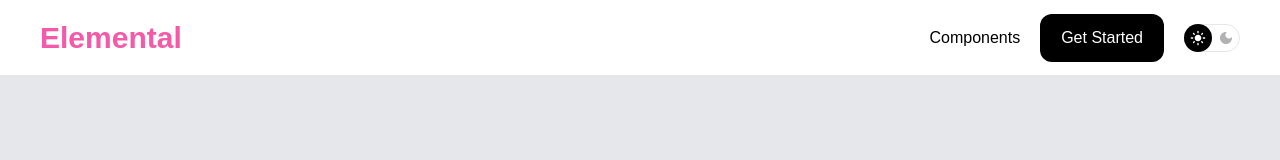
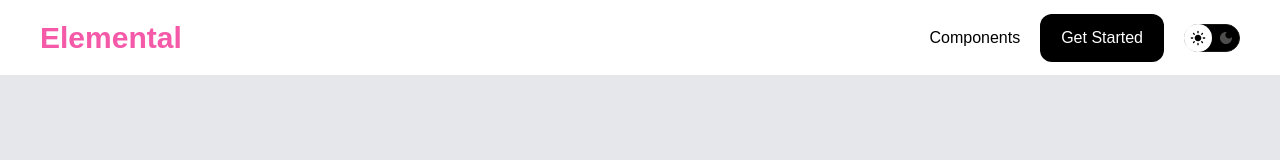
Before and after one commit to kevincas01/Elemental, a Next.js app in the folder elemental/: page / in a window 1280 px wide. Shown: the top 160 px of the page. Built offline with nearby package versions, Linux system fonts and the light colour scheme.

Commit message:
Toggle switch fix header

```diff
--- a/elemental/app/ReusableComponents/Header/Header.tsx
+++ b/elemental/app/ReusableComponents/Header/Header.tsx
@@ -4,8 +4,11 @@ import React from "react";
 
 const Header = () => {
   return (
-    <header className="fixed top-0 flex justify-between w-full px-10 h-[75px] items-center z-50">
-      <Link href={"/"} className="font-extrabold text-3xl text-primary">
+    <header className="fixed top-0 flex justify-between w-full px-10 h-[75px] items-center z-50 bg-lightBg dark:bg-darkBg">
+      <Link
+        href={"/"}
+        className="font-extrabold text-3xl text-primary"
+      >
         Elemental
       </Link>
 
--- a/elemental/app/ReusableComponents/ToggleThemeSwitch.tsx
+++ b/elemental/app/ReusableComponents/ToggleThemeSwitch.tsx
@@ -29,7 +29,7 @@ const ToggleThemeSwitch = () => {
 
   return (
     <div
-      className={`relative w-14 h-7 flex justify-around items-center mix-blend-difference cursor-pointer`}
+      className={`relative w-14 h-7 flex justify-around items-center cursor-pointer`}
       onClick={toggleTheme}
     >
       <input
@@ -37,10 +37,10 @@ const ToggleThemeSwitch = () => {
         name="darkMode"
         checked={isDarkMode}
         onChange={toggleTheme}
-        className="settings-checkbox absolute w-full h-full appearance-none rounded-full bg-lightBg dark:bg-darkBg border cursor-pointer transition-colors duration-400"
+        className="settings-checkbox absolute w-full h-full appearance-none rounded-full mix-blend-difference bg-lightBg  border cursor-pointer transition-colors duration-400"
       />
       <span
-        className={`absolute  top-0 left-0 h-full aspect-square rounded-full bg-darkBg dark:bg-lightBg transition-transform duration-200 ${
+        className={`absolute  top-0 left-0 h-full aspect-square rounded-full bg-lightBg dark:bg-darkBg transition-transform duration-200 ${
           isDarkMode ? "translate-x-full " : ""
         }`}
       ></span>
@@ -48,7 +48,7 @@ const ToggleThemeSwitch = () => {
         fontSize="inherit"
         sx={{
           zIndex: 20,
-          color: "white",
+          color: "black",
           opacity: isDarkMode ? 0.3 : 1,
         }}
       />
@@ -56,7 +56,7 @@ const ToggleThemeSwitch = () => {
         fontSize="inherit"
         sx={{
           zIndex: 20,
-          color: "black",
+          color: "white",
           opacity: isDarkMode ? 1 : 0.3,
         }}
       />
```
